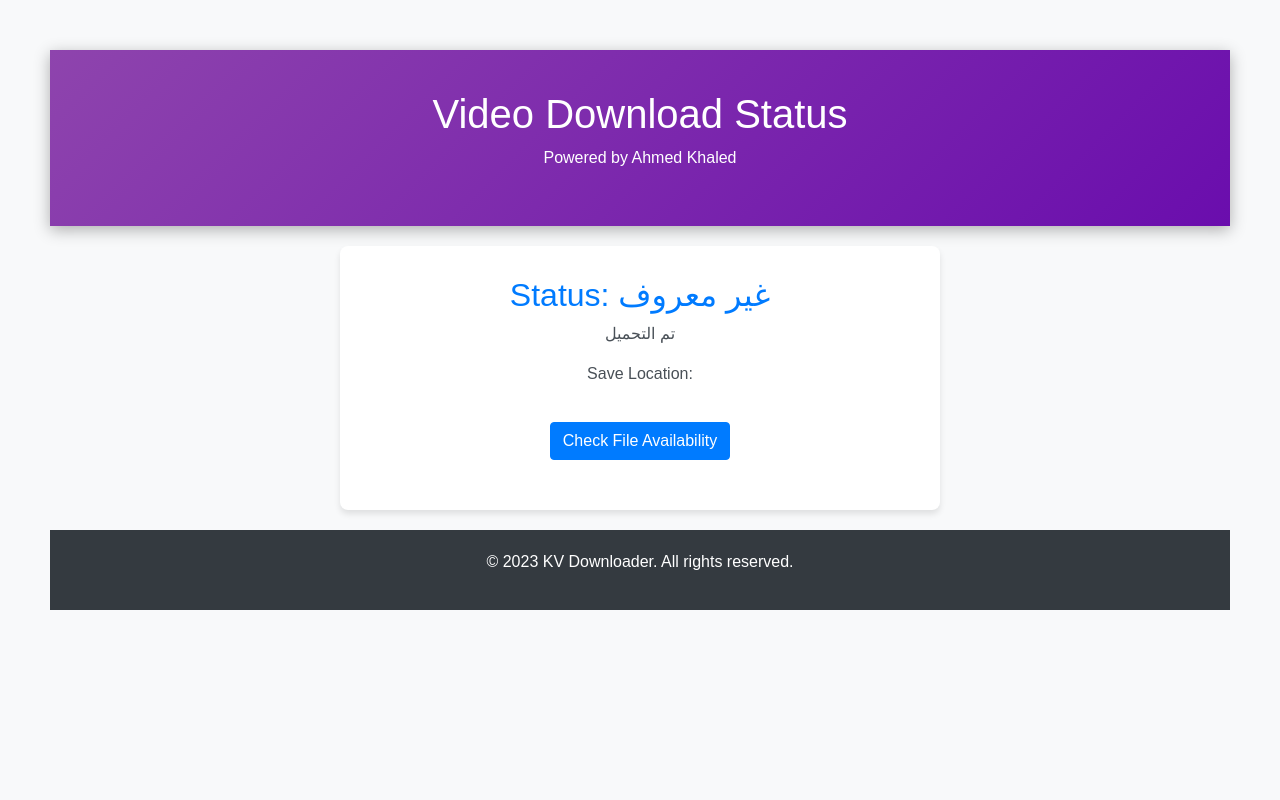
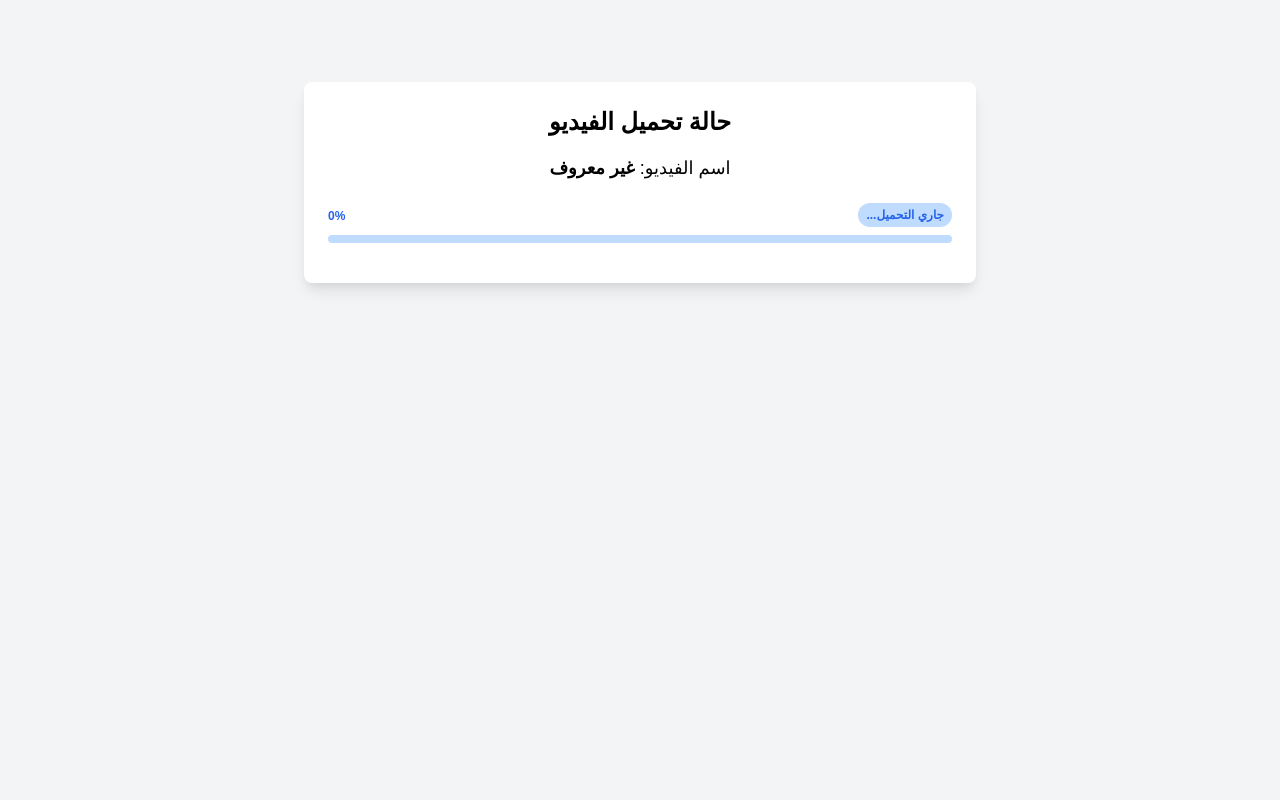
Before and after one commit to KEPV18/KV-Downloader, a Flask app: page /status in a window 1280 px wide. Run offline with Flask 2, Linux system fonts and the light colour scheme; some libraries are stand-ins or nearby versions.

Commit message:
Add files via upload

```diff
--- a/app.py
+++ b/app.py
@@ -3,12 +3,32 @@
 import os
 import shutil
 from flask_socketio import SocketIO, emit
+import time
+import threading
 
 app = Flask(__name__)
 socketio = SocketIO(app)
 
 # إعداد مجلد التحميلات
-DOWNLOADS_FOLDER = './downloads'
+DOWNLOADS_FOLDER = os.path.abspath(os.path.join(os.path.dirname(__file__), 'downloads'))
+downloaded_files = {}  # لتتبع الملفات المحملة وحالتها
+
+@app.before_request
+def cleanup_old_files():
+    current_time = time.time()
+    files_to_delete = []
+    for filename, info in downloaded_files.items():
+        if current_time - info['timestamp'] > 300:
+            file_path = info['path']
+            if os.path.exists(file_path):
+                try:
+                    os.remove(file_path)
+                except Exception as e:
+                    print(f"Error cleaning up file {filename}: {str(e)}")
+            files_to_delete.append(filename)
+
+    for filename in files_to_delete:
+        del downloaded_files[filename]
 
 @app.route('/', methods=['GET', 'POST'])
 def index():
@@ -48,40 +68,57 @@
                 return redirect(url_for('status', title=video_title, path=save_path))  # إعادة التوجيه إلى صفحة الحالة
 
         except Exception as e:
-            return f"حدث خطأ: {e}"
-
-    return render_template('index.html', video_title=video_title, available_formats=available_formats)  # تمرير اسم الفيديو والجودات المتاحة إلى القالب
-
+            return f"حدث خطأ: {str(e)}"
+    return render_template('index.html', video_title=video_title, available_formats=available_formats)
 
 def download_progress_hook(d):
     if d['status'] == 'downloading':
-        print("Sending progress update...")
-        socketio.emit('progress', {
-            'filename': d['filename'],
-            'downloaded': d['downloaded_bytes'],
-            'total': d['total_bytes'],
-            'speed': d['speed'],
-            'format': d.get('format'),
-            'percentage': d['downloaded_bytes'] / d['total_bytes'] * 100 if d['total_bytes'] > 0 else 0
-        })
+        try:
+            socketio.emit('progress', {
+                'filename': os.path.basename(d['filename']),
+                'downloaded': d['downloaded_bytes'],
+                'total': d['total_bytes'],
+                'speed': d['speed'],
+                'percentage': d['downloaded_bytes'] / d['total_bytes'] * 100 if d['total_bytes'] > 0 else 0
+            })
+        except Exception as e:
+            print(f"Error in progress hook: {str(e)}")
     elif d['status'] == 'finished':
         print(f"تم التحميل بنجاح: {d['filename']}")
         # إضافة رابط التحميل للمستخدم
         download_link = url_for('send_file', filename=d['filename'], _external=True)
         socketio.emit('finished', {'filename': d['filename'], 'download_link': download_link})  # إرسال إشعار بالانتهاء مع رابط التحميل
 
+# لعرض الملفات التي تم تحميلها
+@app.route('/download/<filename>')
+def download_file(filename):
+    try:
+        if filename in downloaded_files:
+            file_path = downloaded_files[filename]['path']
+            if os.path.exists(file_path):
+                response = send_from_directory(
+                    DOWNLOADS_FOLDER,
+                    filename,
+                    as_attachment=True,
+                    attachment_filename=filename
+                )
+                response.headers["Content-Disposition"] = f"attachment; filename={filename}"
 
-# لعرض الملفات التي تم تحميلها
-@app.route('/downloads/<filename>')
-def send_file(filename):
-    # إرسال الملف مباشرة إلى المستخدم
-    response = send_from_directory(DOWNLOADS_FOLDER, filename)
+                def delete_later():
+                    time.sleep(300)
+                    if os.path.exists(file_path):
+                        try:
+                            os.remove(file_path)
+                            del downloaded_files[filename]
+                        except Exception as e:
+                            print(f"Error deleting file: {str(e)}")
 
-    # حذف الملف بعد 5 دقائق
-    socketio.start_background_task(delete_file_after_delay, filename)
+                threading.Thread(target=delete_later).start()
+                return response
 
-    return response
-
+        return "الملف غير موجود", 404
+    except Exception as e:
+        return f"حدث خطأ أثناء التحميل: {str(e)}", 500
 def delete_file_after_delay(filename):
     time.sleep(300)  # الانتظار لمدة 5 دقائق
     file_path = os.path.join(DOWNLOADS_FOLDER, filename)
@@ -127,4 +164,7 @@
         return jsonify({'available': False})
 
 if __name__ == '__main__':
+    if os.path.exists(DOWNLOADS_FOLDER):
+        shutil.rmtree(DOWNLOADS_FOLDER)  # تنظيف المجلد عند بدء التشغيل
+    os.makedirs(DOWNLOADS_FOLDER)  # إنشاء مجلد التحميلات
     socketio.run(app, debug=True)
--- a/templates/status.html
+++ b/templates/status.html
@@ -1,9 +1,11 @@
 <!DOCTYPE html>
-<html>
+<html dir="rtl">
 <head>
-    <title>Video Download Status</title>
-    <script src="https://cdn.socket.io/4.0.0/socket.io.min.js"></script>
-    <link rel="stylesheet" href="https://stackpath.bootstrapcdn.com/bootstrap/4.5.2/css/bootstrap.min.css">
+    <title>حالة التحميل</title>
+    <meta charset="UTF-8">
+    <meta name="viewport" content="width=device-width, initial-scale=1.0">
+    <link href="https://cdn.jsdelivr.net/npm/tailwindcss@2.2.19/dist/tailwind.min.css" rel="stylesheet">
+    <script src="https://cdnjs.cloudflare.com/ajax/libs/socket.io/4.0.1/socket.io.js"></script>
     <style>
         /* إعدادات عامة */
         body {
@@ -44,91 +46,76 @@
         }
     </style>
 </head>
-<body>
+<body class="bg-gray-100 min-h-screen">
+    <div class="container mx-auto px-4 py-8">
+        <div class="bg-white rounded-lg shadow-lg p-6 max-w-2xl mx-auto">
+            <h1 class="text-2xl font-bold mb-4 text-center">حالة تحميل الفيديو</h1>
 
-    <header>
-        <h1>Video Download Status</h1>
-        <p>Powered by Ahmed Khaled</p>
-    </header>
+            <div class="mb-4">
+                <p class="text-lg mb-2">اسم الفيديو: <span class="font-semibold">{{ title }}</span></p>
+            </div>
 
-    <div class="status">
-        <h2>Status: {{ title }}</h2>
-        <p>{{ msg }}</p>
-        <p>Save Location: <a href="{{ path }}">{{ path }}</a></p>
-        <p id="progress-info"></p>
-        <p id="countdown" style="font-size: 24px; color: red;"></p>
-        <p id="download-link" style="display: none;">
-            <a id="file-download" class="btn btn-success" href="#" style="margin-top: 20px;">Download File</a>
-        </p>
-        <button id="check-file-btn" class="btn btn-primary" style="margin-top: 20px;">Check File Availability</button>
-        <p id="file-status" style="margin-top: 20px;"></p>
+            <div class="relative pt-1">
+                <div class="flex mb-2 items-center justify-between">
+                    <div>
+                        <span id="status-text" class="text-xs font-semibold inline-block py-1 px-2 uppercase rounded-full text-blue-600 bg-blue-200">
+                            جاري التحميل...
+                        </span>
+                    </div>
+                    <div class="text-left">
+                        <span id="progress-text" class="text-xs font-semibold inline-block text-blue-600">
+                            0%
+                        </span>
+                    </div>
+                </div>
+                <div class="overflow-hidden h-2 mb-4 text-xs flex rounded bg-blue-200">
+                    <div id="progress" class="shadow-none flex flex-col text-center whitespace-nowrap text-white justify-center bg-blue-500" style="width: 0%"></div>
+                </div>
+            </div>
+
+            <div id="download-info" class="mt-4 text-center hidden">
+                <p class="text-green-600 font-semibold mb-2">تم اكتمال التحميل!</p>
+                <a id="manual-download" href="#" class="bg-blue-500 hover:bg-blue-700 text-white font-bold py-2 px-4 rounded">
+                    تحميل الملف
+                </a>
+            </div>
+        </div>
     </div>
 
-    <footer>
-        <p>© 2023 KV Downloader. All rights reserved.</p>
-    </footer>
-
-    <script src="https://cdn.socket.io/4.0.0/socket.io.min.js"></script>
     <script>
-        const socket = io();
-        socket.on('connect', function() {
-            console.log('Connected to server');
-        });
+        var socket = io();
+        var downloadStarted = false;
 
         socket.on('progress', function(data) {
-            const progressInfo = document.getElementById('progress-info');
-            progressInfo.innerHTML = `جاري التحميل...<br>
-                                      Quality: ${data.format}<br>
-                                      Downloaded Size: ${data.downloaded} bytes<br>
-                                      Total Size: ${data.total} bytes<br>
-                                      Speed: ${data.speed} bytes/second<br>
-                                      Percentage: ${data.percentage.toFixed(2)}%`;
+            var percentage = data.percentage;
+            document.getElementById('progress').style.width = percentage + '%';
+            document.getElementById('progress-text').innerText = Math.round(percentage) + '%';
         });
 
         socket.on('finished', function(data) {
-            const progressInfo = document.getElementById('progress-info');
-            progressInfo.innerHTML = `تم التحميل: ${data.filename} <span style="font-size: 48px; color: green;">✔️</span>`;
-            let countdown = 5;
-            const countdownElement = document.getElementById('countdown');
-            countdownElement.innerHTML = `سيتم نقلك إلى الصفحة الرئيسية بعد ${countdown} ثوانٍ`;
+            document.getElementById('status-text').innerText = 'تم اكتمال التحميل!';
+            document.getElementById('status-text').classList.remove('bg-blue-200', 'text-blue-600');
+            document.getElementById('status-text').classList.add('bg-green-200', 'text-green-600');
+            document.getElementById('progress').style.width = '100%';
 
-            // إعداد رابط التحميل
-            const downloadLink = document.getElementById('file-download');
-            downloadLink.href = data.download_link; // تعيين رابط التحميل
-            document.getElementById('download-link').style.display = 'block'; // إظهار رابط التحميل
+            // إظهار قسم معلومات التحميل
+            document.getElementById('download-info').classList.remove('hidden');
 
-            // بدء التحميل تلقائيًا
-            setTimeout(() => {
-                window.location.href = data.download_link; // بدء تحميل الملف
-            }, 1000); // تأخير 1 ثانية قبل بدء التحميل
+            // إعداد رابط التحميل اليدوي
+            var manualDownloadBtn = document.getElementById('manual-download');
+            manualDownloadBtn.href = data.download_link;
 
-            const interval = setInterval(function() {
-                countdown--;
-                countdownElement.innerHTML = `سيتم نقلك إلى الصفحة الرئيسية بعد ${countdown} ثوانٍ`;
-                if (countdown <= 0) {
-                    clearInterval(interval);
-                    window.location.href = 'index.html';
-                }
-            }, 1000);
-        });
-
-        document.getElementById('check-file-btn').addEventListener('click', function() {
-            const filename = '{{ title }}.mp4'; // تأكد من استخدام اسم الملف الصحيح
-            fetch(`/check_file/${filename}`)
-                .then(response => response.json())
-                .then(data => {
-                    const fileStatus = document.getElementById('file-status');
-                    if (data.available) {
-                        fileStatus.innerHTML = `الملف متاح! يمكنك تحميله <a href="${data.download_link}" target="_blank">هنا</a>.`;
-                    } else {
-                        fileStatus.innerHTML = `لا يوجد ملف متاح.`;
-                    }
-                })
-                .catch(error => {
-                    console.error('Error:', error);
-                });
+            // بدء التحميل التلقائي
+            if (!downloadStarted) {
+                downloadStarted = true;
+                var downloadLink = document.createElement('a');
+                downloadLink.href = data.download_link;
+                downloadLink.download = data.filename;
+                document.body.appendChild(downloadLink);
+                downloadLink.click();
+                document.body.removeChild(downloadLink);
+            }
         });
     </script>
-
 </body>
 </html>
```
